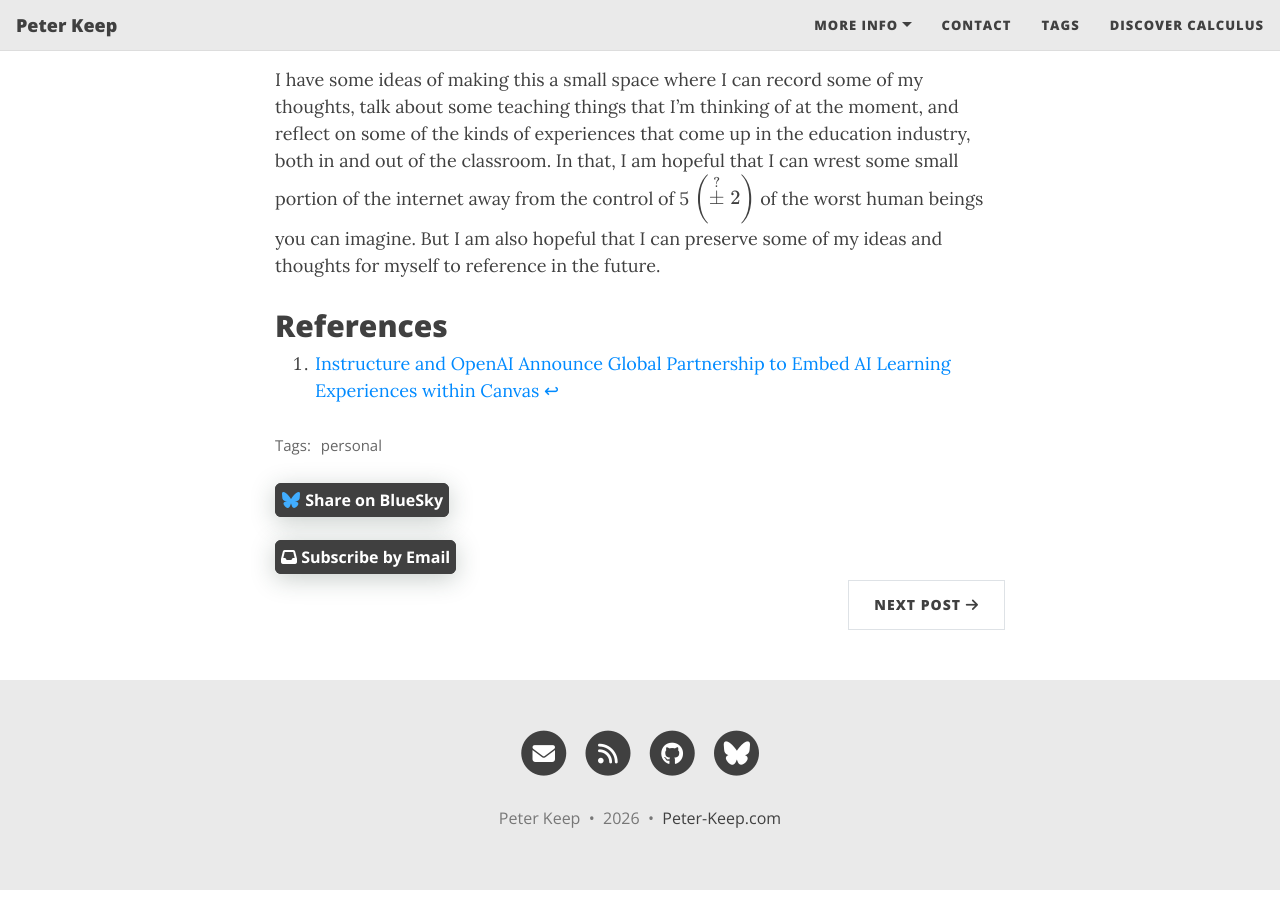
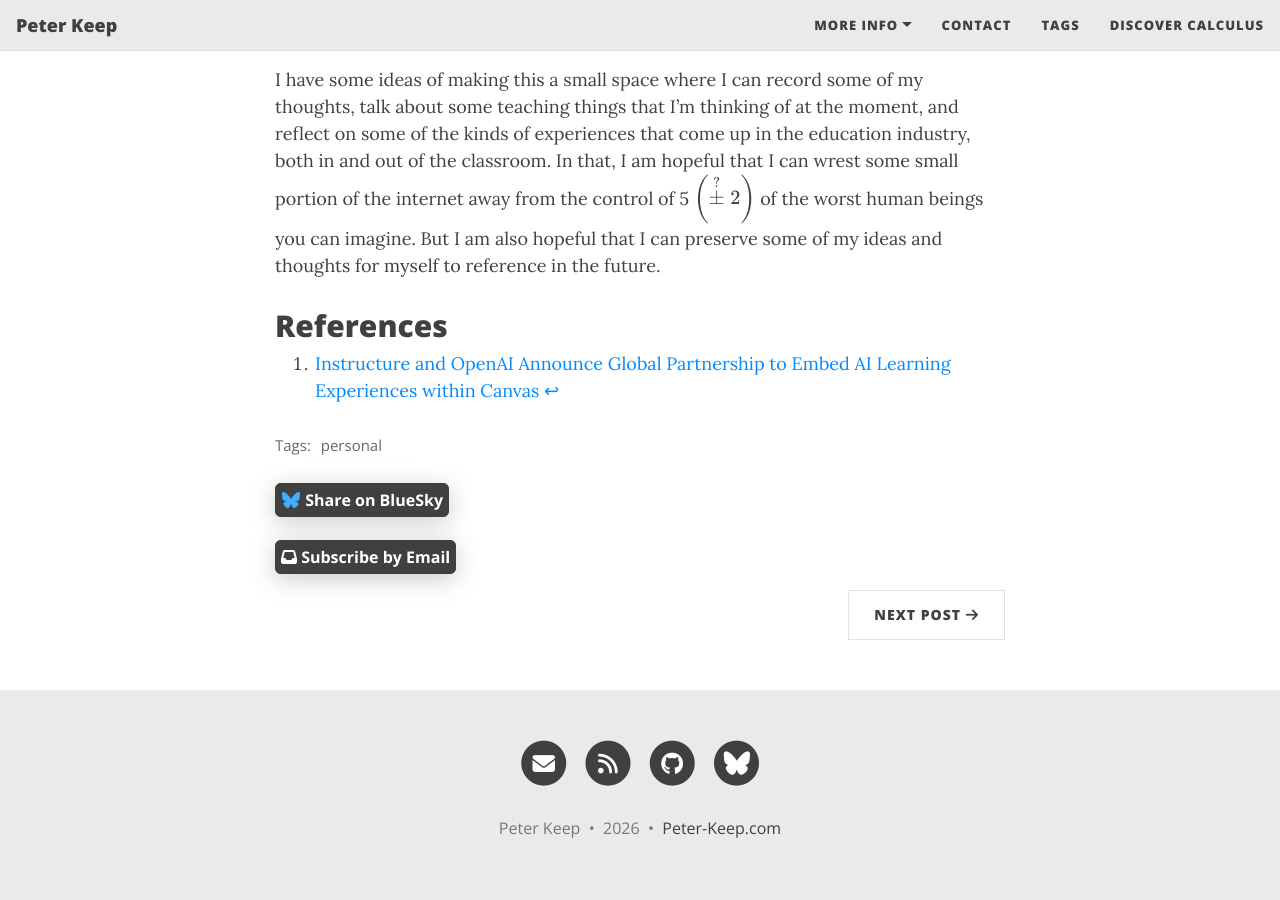
Before and after one commit to peterkeep/peterkeep.github.io, a Jekyll site: the page built from _posts/2026-01-02-introduction.md, in a window 1280 px wide and 900 px high, scrolled down 1232 px. Built offline with Jekyll 4.4.1, drawn with Linux system fonts in a browser that asks for light colours; formulas are drawn with MathJax 3.

Commit message:
spacing on mobile

```diff
--- a/_layouts/post.html
+++ b/_layouts/post.html
@@ -82,7 +82,7 @@ layout: base
         {% include social-share.html %}
       {% endif %}
 
-      <div class="subscribe">
+      <div class="subscribe" style="margin-bottom:20px;">
         <a href="https://follow.it/peter-keep?leanpub" target="_blank" title="Subscribe"><i class="fas fa-inbox"></i>&nbsp;Subscribe by Email</a>
       </div>
 
```
Also changed, not shown: 2 other files.
